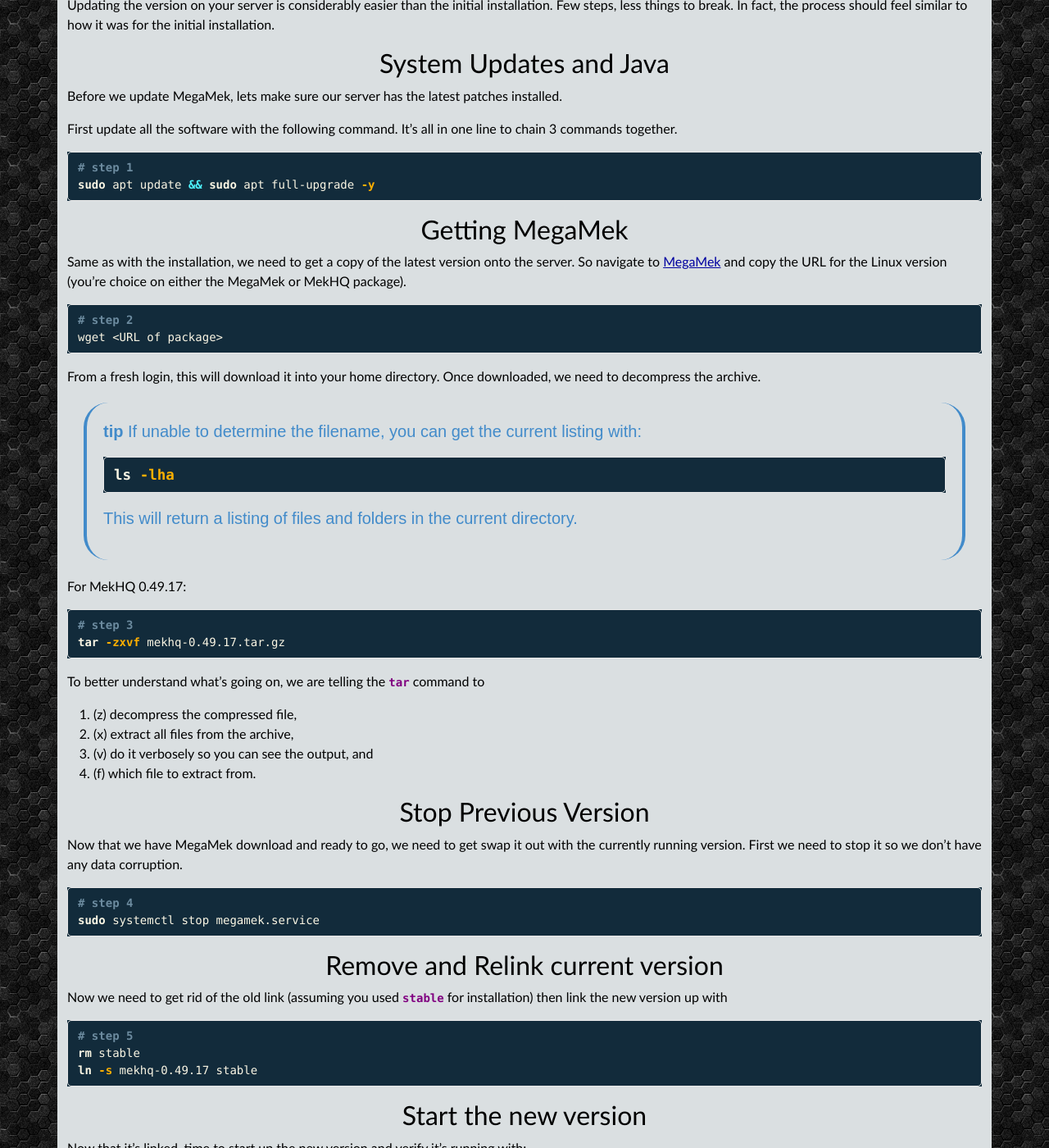
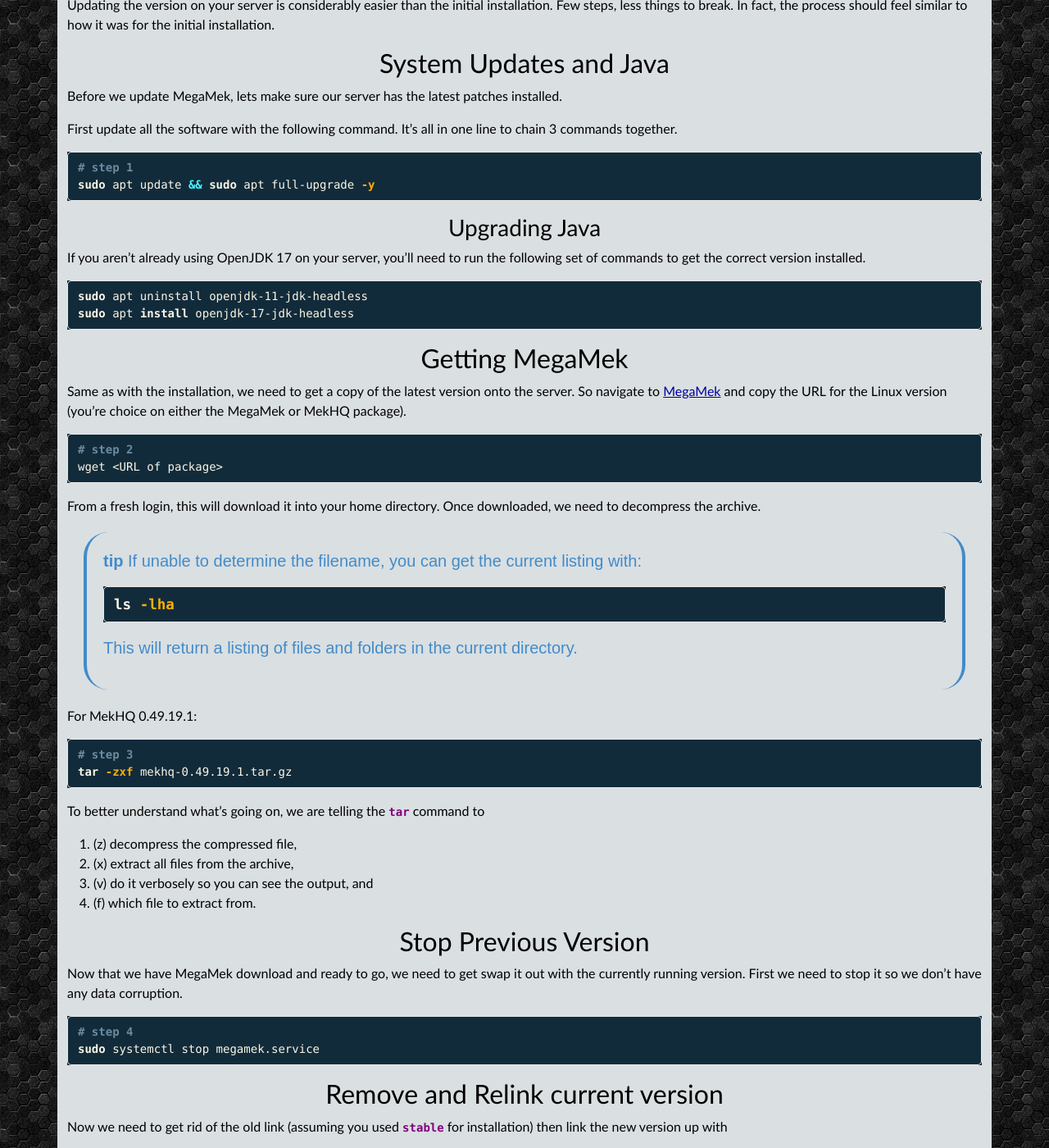
Before and after one commit to rjhancock/megamek-games, a Jekyll site: the page built from update.md, in a window 1280 px wide and 1400 px high, scrolled down 483 px. Shown: the whole window at 82% size. Built offline with Jekyll 4.4.1, drawn with Linux system fonts in a browser that asks for light colours; nearby versions of some CDN libraries; our own code applies the rules of GitHub Pages for plain Markdown files; some of the changed text lies outside the part shown.

Commit message:
Updated for JDK 17

````diff
--- a/update.md
+++ b/update.md
@@ -18,6 +18,16 @@
 ```bash
 # step 1
 sudo apt update && sudo apt full-upgrade -y
+```
+
+### Upgrading Java
+
+If you aren't already using OpenJDK 17 on your server, you'll need to run the
+following set of commands to get the correct version installed.
+
+```bash
+sudo apt uninstall openjdk-11-jdk-headless
+sudo apt install openjdk-17-jdk-headless
 ```
 
 ## Getting MegaMek
@@ -44,11 +54,11 @@
 >
 > This will return a listing of files and folders in the current directory.
 
-For MekHQ 0.49.17:
+For MekHQ 0.49.19.1:
 
 ```bash
 # step 3
-tar -zxvf mekhq-0.49.17.tar.gz
+tar -zxf mekhq-0.49.19.1.tar.gz
 ```
 
 To better understand what's going on, we are telling the `tar` command to
@@ -77,7 +87,7 @@
 ```bash
 # step 5
 rm stable
-ln -s mekhq-0.49.17 stable
+ln -s mekhq-0.49.19.1 stable
 ```
 
 ## Start the new version
````
Also changed, not shown: docker.md (+6 -5 lines), install.md (+7 -7 lines).
